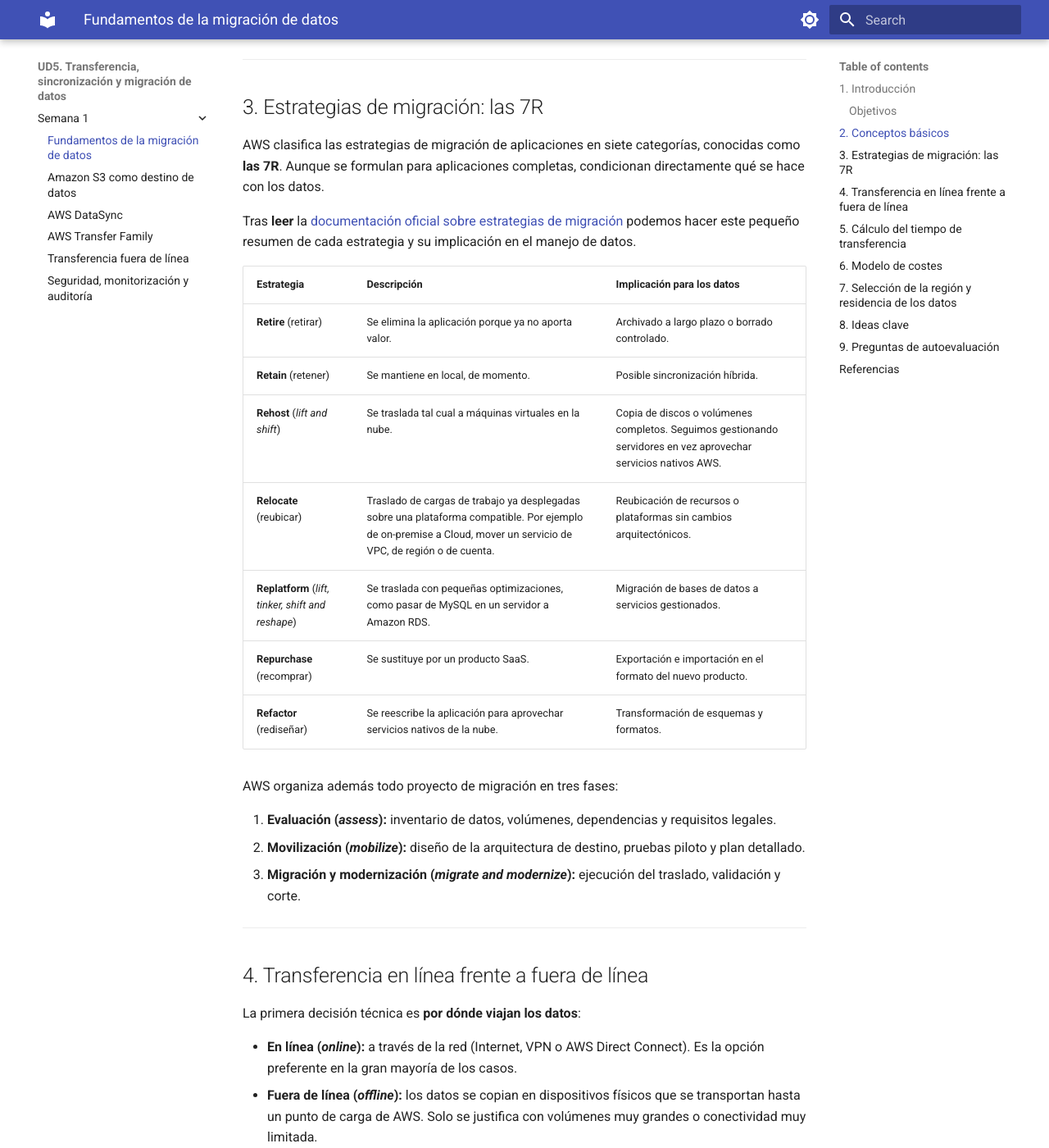
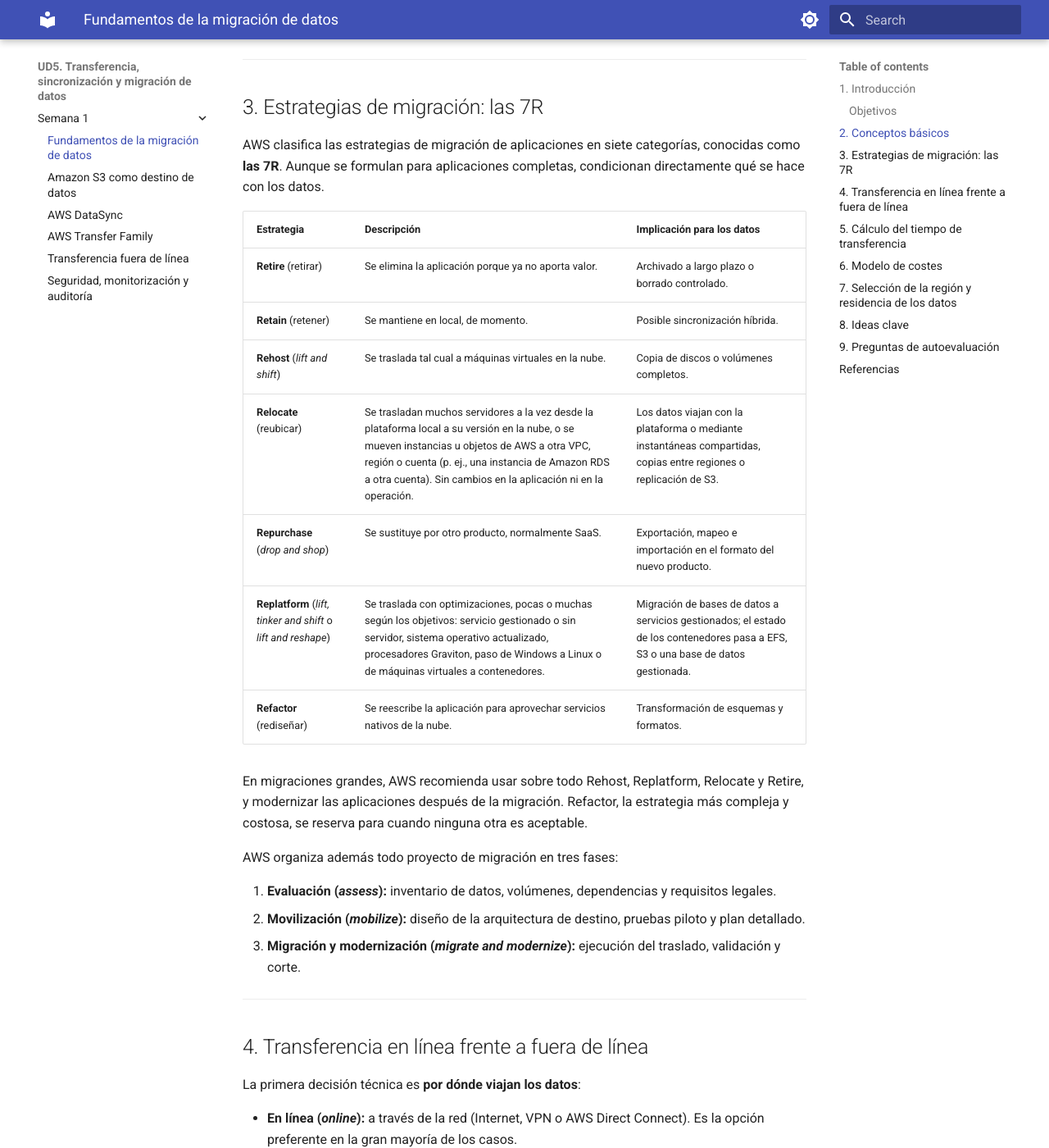
Before and after one commit to rgcenteno/ABDAN-UD5-Migrate-sync, an MkDocs documentation site: the page built from docs/01-fundamentos-migracion-datos.md, in a window 1280 px wide and 1400 px high, scrolled down 1893 px. Shown: the whole window at 82% size. Built offline with MkDocs 1.6.1 and Material for MkDocs 9.7.7, drawn with Linux system fonts in a browser that asks for light colours.

Commit message:
Más cambios en 7R

```diff
--- a/docs/01-fundamentos-migracion-datos.md
+++ b/docs/01-fundamentos-migracion-datos.md
@@ -40,17 +40,17 @@ Cualquiera de estas operaciones debe garantizar tres propiedades:
 
 AWS clasifica las estrategias de migración de aplicaciones en siete categorías, conocidas como **las 7R**. Aunque se formulan para aplicaciones completas, condicionan directamente qué se hace con los datos.
 
-Tras **leer** la [documentación oficial sobre estrategias de migración](https://docs.aws.amazon.com/prescriptive-guidance/latest/large-migration-guide/migration-strategies.html) podemos hacer este pequeño resumen de cada estrategia y su implicación en el manejo de datos.
+| Estrategia                                                     | Descripción                                                                                                                                                                                                                                                          | Implicación para los datos                                                                                                        |
+| -------------------------------------------------------------- | -------------------------------------------------------------------------------------------------------------------------------------------------------------------------------------------------------------------------------------------------------------------- | --------------------------------------------------------------------------------------------------------------------------------- |
+| **Retire** (retirar)                                           | Se elimina la aplicación porque ya no aporta valor.                                                                                                                                                                                                                  | Archivado a largo plazo o borrado controlado.                                                                                     |
+| **Retain** (retener)                                           | Se mantiene en local, de momento.                                                                                                                                                                                                                                    | Posible sincronización híbrida.                                                                                                   |
+| **Rehost** (*lift and shift*)                                  | Se traslada tal cual a máquinas virtuales en la nube.                                                                                                                                                                                                                | Copia de discos o volúmenes completos.                                                                                            |
+| **Relocate** (reubicar)                                        | Se trasladan muchos servidores a la vez desde la plataforma local a su versión en la nube, o se mueven instancias u objetos de AWS a otra VPC, región o cuenta (p. ej., una instancia de Amazon RDS a otra cuenta). Sin cambios en la aplicación ni en la operación. | Los datos viajan con la plataforma o mediante instantáneas compartidas, copias entre regiones o replicación de S3.                |
+| **Repurchase** (*drop and shop*)                               | Se sustituye por otro producto, normalmente SaaS.                                                                                                                                                                                                                    | Exportación, mapeo e importación en el formato del nuevo producto.                                                                |
+| **Replatform** (*lift, tinker and shift* o *lift and reshape*) | Se traslada con optimizaciones, pocas o muchas según los objetivos: servicio gestionado o sin servidor, sistema operativo actualizado, procesadores Graviton, paso de Windows a Linux o de máquinas virtuales a contenedores.                                        | Migración de bases de datos a servicios gestionados; el estado de los contenedores pasa a EFS, S3 o una base de datos gestionada. |
+| **Refactor** (rediseñar)                                       | Se reescribe la aplicación para aprovechar servicios nativos de la nube.                                                                                                                                                                                             | Transformación de esquemas y formatos.                                                                                            |
 
-| Estrategia                                         | Descripción                                                                                                                                                       | Implicación para los datos                                                                                      |
-| -------------------------------------------------- | ----------------------------------------------------------------------------------------------------------------------------------------------------------------- | --------------------------------------------------------------------------------------------------------------- |
-| **Retire** (retirar)                               | Se elimina la aplicación porque ya no aporta valor.                                                                                                               | Archivado a largo plazo o borrado controlado.                                                                   |
-| **Retain** (retener)                               | Se mantiene en local, de momento.                                                                                                                                 | Posible sincronización híbrida.                                                                                 |
-| **Rehost** (*lift and shift*)                      | Se traslada tal cual a máquinas virtuales en la nube.                                                                                                             | Copia de discos o volúmenes completos. Seguimos gestionando servidores en vez aprovechar servicios nativos AWS. |
-| **Relocate** (reubicar)                            | Traslado de cargas de trabajo ya desplegadas sobre una plataforma compatible. Por ejemplo de on-premise a Cloud, mover un servicio de VPC, de región o de cuenta. | Reubicación de recursos o plataformas sin cambios arquitectónicos.                                              |
-| **Replatform** (*lift, tinker, shift and reshape*) | Se traslada con pequeñas optimizaciones, como pasar de MySQL en un servidor a Amazon RDS.                                                                         | Migración de bases de datos a servicios gestionados.                                                            |
-| **Repurchase** (recomprar)                         | Se sustituye por un producto SaaS.                                                                                                                                | Exportación e importación en el formato del nuevo producto.                                                     |
-| **Refactor** (rediseñar)                           | Se reescribe la aplicación para aprovechar servicios nativos de la nube.                                                                                          | Transformación de esquemas y formatos.                                                                          |
+En migraciones grandes, AWS recomienda usar sobre todo Rehost, Replatform, Relocate y Retire, y modernizar las aplicaciones después de la migración. Refactor, la estrategia más compleja y costosa, se reserva para cuando ninguna otra es aceptable.
 
 AWS organiza además todo proyecto de migración en tres fases:
 
```
